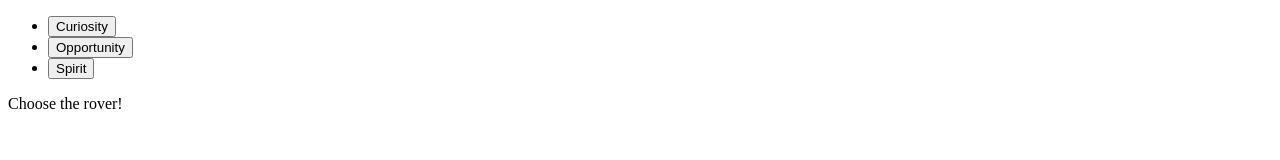
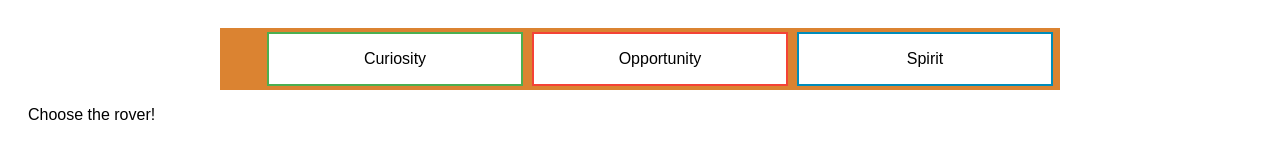
Before and after one commit to alexpanasUCLA/Mars_Rovers, a website: page src/public/index.html in a window 1280 px wide. Drawn offline with nearby package versions, Linux system fonts and the light colour scheme.

Commit message:
add flexbox

```diff
--- a/src/public/assets/stylesheets/index.css
+++ b/src/public/assets/stylesheets/index.css
@@ -11,6 +11,85 @@
   /* header styles */
 }
 
+
+#list {
+  display: flex;
+  flex-direction: column;
+  align-items: center;
+  background-color: rgb(219, 131, 49);
+  margin: auto;
+}
+ul {
+  list-style: none;
+}
+
+#images {
+  width: 90vw;
+  display: flex;
+  flex-direction: column;
+  align-items: center;
+  margin:auto;
+
+}
+
+#images img {
+  width: 75%;
+  margin-bottom: 10px;
+}
+
+.button {
+  background-color: #4CAF50; /* Green */
+  border: none;
+  color: white;
+  padding: 16px 32px;
+  text-align: center;
+  text-decoration: none;
+  display: inline-block;
+  font-size: 16px;
+  margin: 4px 2px;
+  transition-duration: 0.4s;
+  cursor: pointer;
+  width: 65vw;
+}
+#curiosity {
+  background-color: white;
+  color: black;
+  border: 2px solid #4CAF50;
+}
+
+#curiosity:hover {
+  background-color: #4CAF50;
+  color: white;
+
+}
+
+#spirit {
+  background-color: white;
+  color: black;
+  border: 2px solid #008CBA;
+}
+
+#spirit:hover {
+  background-color: #008CBA;
+  color: white;
+}
+
+#opportunity {
+  background-color: white;
+  color: black;
+  border: 2px solid #f44336;
+}
+
+#opportunity:hover {
+  background-color: #f44336;
+  color: white;
+}
+
+
+
+
+
+
 main {
   flex: 1;
   padding: 20px;
@@ -22,13 +101,43 @@
 
 /* -------------------  TABLET  --------------------- */
 @media (min-width: 768px) {
-  /* use mobile */
+  #list {
+
+    flex-direction: row;
+    justify-content: space-evenly;
+
+  }
+
+  .button {
+    width: 20vw;
+  }
+
+  #images {
+
+    flex-direction: row;
+    justify-content: space-evenly;
+
+  }
+
+  #images img {
+    width: 30%;
+  }
+
+
 }
 
 /* -------------------  DESKTOP  -------------------- */
 
 @media (min-width: 1224px) {
   /* use mobile */
+  #list {
+
+    width: 800px;
+
+  }
+
+
+
 }
 
 /* -------------------  LARGE SCREENS  -------------- */
--- a/src/public/client.js
+++ b/src/public/client.js
@@ -4,6 +4,7 @@
     user_Name: "Student",
     loading: false,
     roverImages:'',
+    selectedRover:''
 });
 
 // add our markup to the page
@@ -15,60 +16,24 @@
     document.getElementById(rover).addEventListener('click',async ()=>{
         updateStore(store,{type:'LOADING',payload:true})
         const roverImages = await getImageOfTheRover(rover);
-        updateStore(store,{type:'LOADING',payload:false})
-        updateStore(store,{type:'ADD_ROVER_IMAGES', payload:roverImages})
+        updateStore(store,{type:'ADD_ROVER_IMAGES', payload:{roverImages,rover}})
+
 
     });
 }
 
-rovers.forEach(element => {
-    selector(element.toLowerCase());
-});
+// create buttons for rovers
+rovers.forEach(element => selector(element.toLowerCase()));
 
 
-// selector('curiosity');
-// selector('opportunity');
-// selector('spirit');
-
-// const curiosity = document.getElementById('curiosity');
-// const opportunity =document.getElementById('opportunity');
-// const spirit =document.getElementById('spirit');
-
-// curiosity.addEventListener('click',async ()=>{
-
-//     // Update state to get Curiosity data by sending action with a payload
-//     // get payload
-//     const roverImages = await getImageOfTheRover('curiosity');
-//     updateStore(store,{type:'ADD_ROVER_IMAGES', payload:roverImages})
-
-// });
-
-// opportunity.addEventListener('click',async ()=>{
-
-//     // Update state to get Opportunity data by sending action with a payload
-//     // get payload
-//     const roverImages = await getImageOfTheRover('opportunity');
-//     updateStore(store,{type:'ADD_ROVER_IMAGES', payload:roverImages})
-
-// });
-
-// spirit.addEventListener('click',async ()=>{
-
-//     // Update state to get Opportunity data by sending action with a payload
-//     // get payload
-//     const roverImages = await getImageOfTheRover('spirit');
-//     updateStore(store,{type:'ADD_ROVER_IMAGES', payload:roverImages})
-
-// });
-
-
-// use updateStore as the only place that updates store
-
+// the single place to update store
 const updateStore = async (store, action) => {
 
     switch (action.type) {
         case 'ADD_ROVER_IMAGES':
-            store = store.merge({roverImages:action.payload})
+
+            store = store.merge({roverImages:action.payload.roverImages,
+                selectedRover:action.payload.rover})
             render(root, store)
             break;
         case 'LOADING':
@@ -89,7 +54,8 @@
 
 const App =  (state) => {
 
-    let {roverImages,loading} = state;
+    let {roverImages,loading,selectedRover} = state;
+
     if(loading) {
         return `<h1>Loading...</h1>`
     }
@@ -102,12 +68,15 @@
         `}
 
     return `
-        <p>Image of Mars</p>
-        <img src="${roverImages[0]}" height="350px" width="50%" />
-
-
+        <p>Image of Mars from ${selectedRover.toUpperCase()} </p>
+        <div id="images">
+        <img src="${roverImages[0]}" />
+        <img src="${roverImages[1]}" />
+        <img src="${roverImages[2]}" />
+        </div>
         `
 }
+
 
 
 
@@ -204,7 +173,7 @@
 //     return state
 // }
 
-// Example API call
+// API call to get images from the selected rover
 const getImageOfTheRover = async (rover) => {
 
    const arrayImg= await fetch(`http://localhost:3000/rover?rover=${rover}`)
--- a/src/public/index.html
+++ b/src/public/index.html
@@ -5,34 +5,37 @@
     <meta charset="UTF-8">
     <meta name="viewport" content="width=device-width, initial-scale=1.0">
     <meta http-equiv="X-UA-Compatible" content="ie=edge">
+    <link rel="stylesheet" href="./assets/stylesheets/index.css"  />
+
     <script src="https://cdnjs.cloudflare.com/ajax/libs/immutable/3.8.2/immutable.min.js"></script>
     <title>Document</title>
 </head>
 
 <body>
     <main >
-      <div id="main">
 
-      </div>
         <nav>
-            <ul>
+            <ul id="list">
               <li>
-                <button id="curiosity">
+                <button class="button" id="curiosity">
                   Curiosity
                 </button>
               </li>
               <li>
-                <button id="opportunity">
+                <button class="button" id="opportunity">
                   Opportunity
                 </button>
               </li>
               <li>
-                <button id="spirit">
+                <button class="button"  id="spirit">
                   Spirit
                 </button>
               </li>
             </ul>
+
           </nav>
+
+
         <div id="root">
             <h1>Loading...</h1>
 
```
